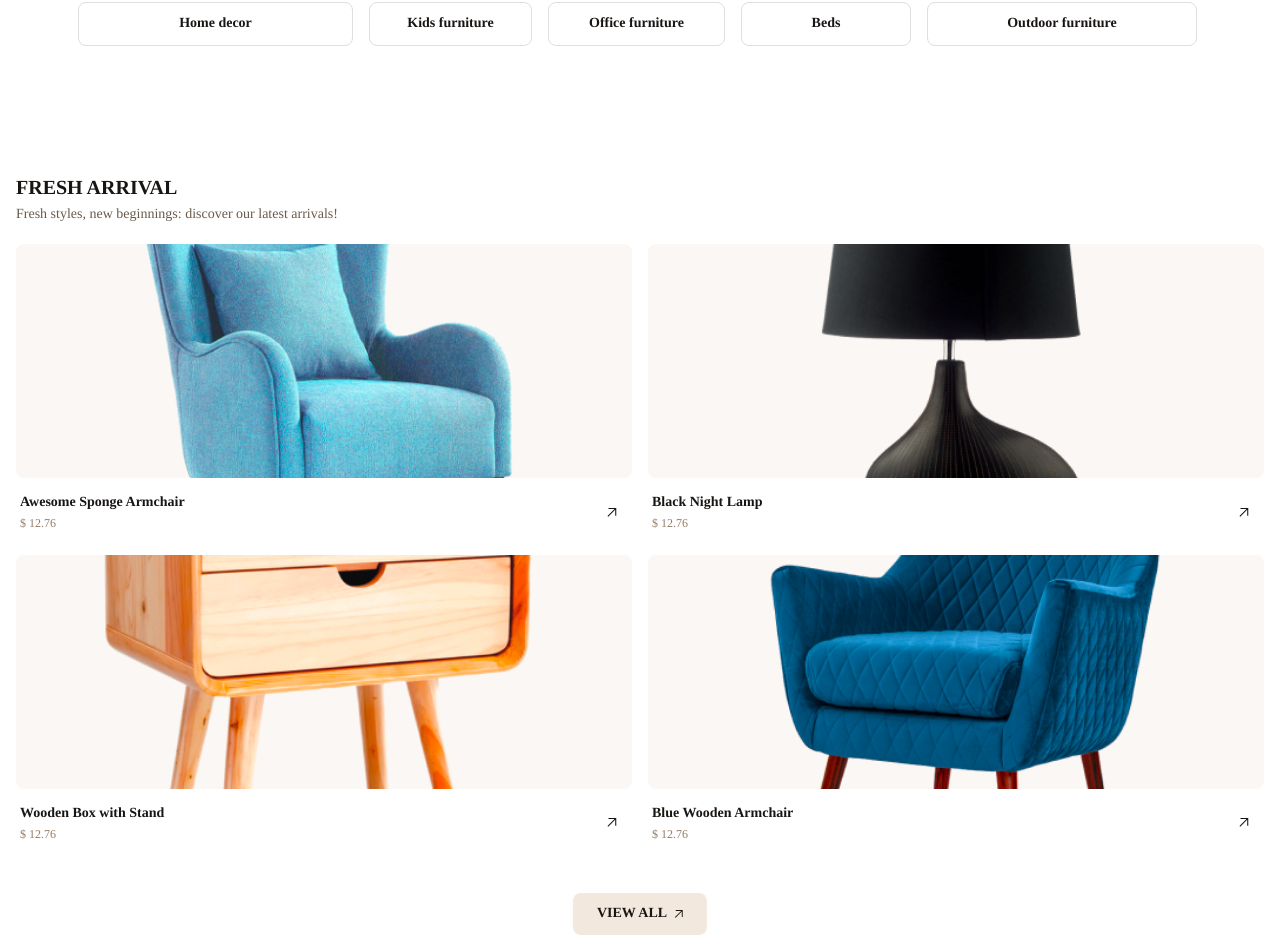
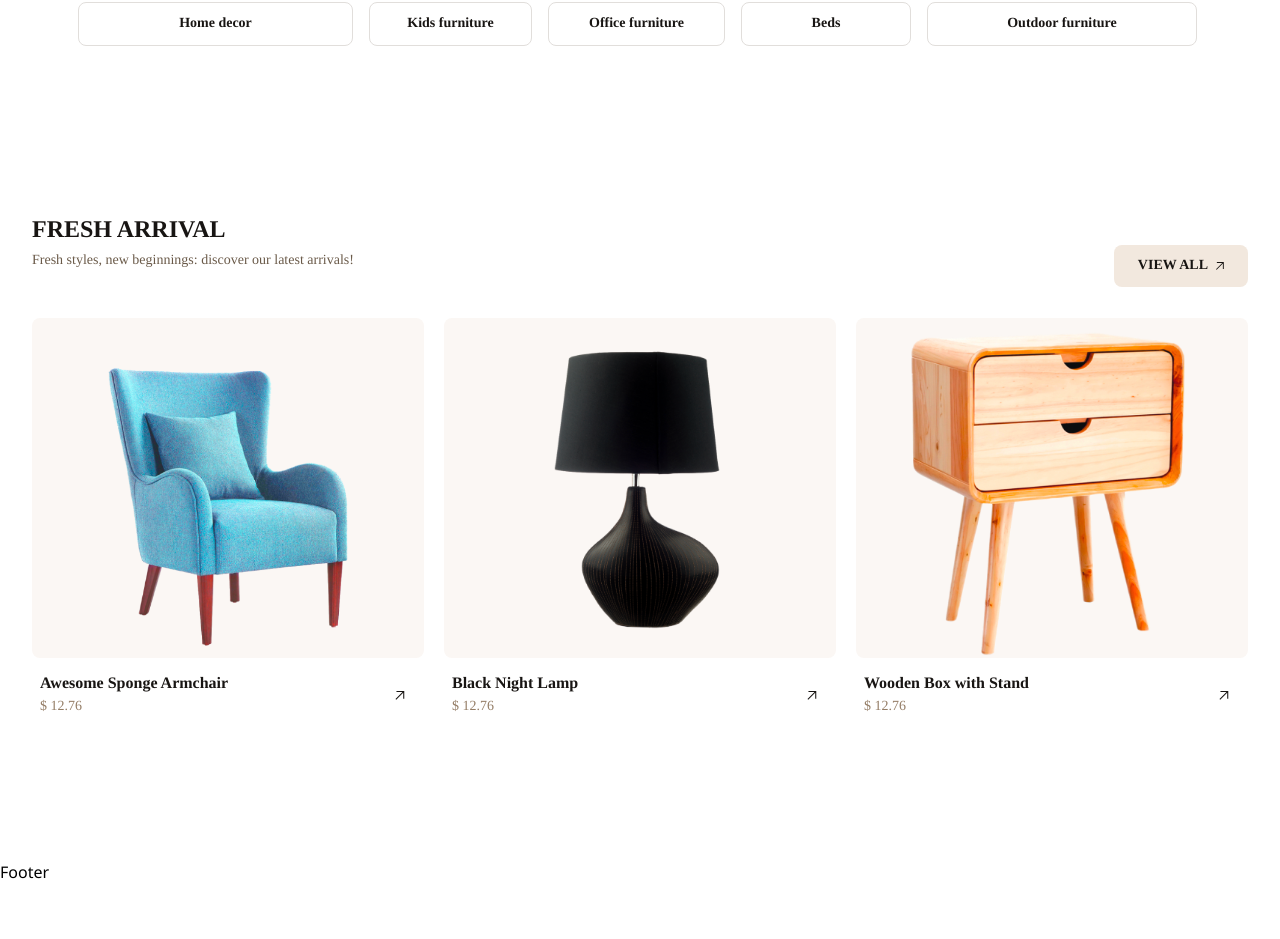
Before and after one commit to Edanriell/Decor, a Nuxt app in the folder Client/: page / in a window 1280 px wide. Shown: the part 1001-1940 px from the top of the page. After the commit the page ends 1885 px from the top, so only its background shows below. Built offline with nearby package versions, Linux system fonts and the light colour scheme.

Commit message:
fresh-arrival tablet

```diff
--- a/Client/app/pages/index.vue
+++ b/Client/app/pages/index.vue
@@ -144,11 +144,11 @@
 			</li>
 		</ol>
 	</section>
-	<section class="relative pt-8 pb-8 pl-4 pr-4">
-		<header>
-			<div class="flex flex-col mb-5">
+	<section class="relative pt-8 pb-8 pl-4 pr-4 md:pt-18 md:pl-8 md:pr-8 md:pb-18">
+		<header class="md:flex md:flex-row md:items-center md:justify-between">
+			<div class="flex flex-col mb-5 md:mb-12">
 				<h2
-					class="mb-1 font-[Urbanist] font-semibold text-[1.25rem] leading-[1.4] uppercase text-(--colors-texts-text---high-emphasis)"
+					class="mb-1 font-[Urbanist] font-semibold text-[1.25rem] leading-[1.4] uppercase text-(--colors-texts-text---high-emphasis) md:text-[1.5rem]"
 				>
 					Fresh arrival
 				</h2>
@@ -159,7 +159,7 @@
 				</p>
 			</div>
 			<NuxtLink
-				class="absolute bottom-0 left-[50%] translate-x-[-50%] inline-flex flex-row items-center rounded-lg gap-2 px-6 py-3 bg-(--colors-surface-surface---medium) cursor-pointer"
+				class="absolute bottom-0 left-[50%] translate-x-[-50%] inline-flex flex-row items-center rounded-lg gap-2 px-6 py-3 bg-(--colors-surface-surface---medium) cursor-pointer md:relative md:translate-x-[unset] md:left-[unset] md:bottom-[unset]"
 				to="/"
 			>
 				<span
@@ -176,12 +176,12 @@
 				</svg>
 			</NuxtLink>
 		</header>
-		<ol class="grid grid-cols-2 gap-x-4 gap-y-6 pb-15.5">
-			<li v-for="item in freshArrival" :key="item.name">
-				<article class="flex flex-col gap-4">
-					<div class="relative rounded-lg bg-(--colors-surface-surface---light) w-full h-58.5">
+		<ol class="grid grid-cols-2 gap-x-4 gap-y-6 pb-15.5 md:grid-cols-3 md:gap-x-5 md:gap-y-[unset] md:pb-18">
+			<li v-for="(item, index) in freshArrival" :key="item.name">
+				<article :class="['flex flex-col gap-4', index >= 3 && 'md:hidden']">
+					<div class="relative rounded-lg bg-(--colors-surface-surface---light) w-full h-58.5 md:h-85">
 						<NuxtPicture
-							:img-attrs="{ class: 'w-full h-full object-cover' }"
+							:img-attrs="{ class: ['w-full h-full object-cover'] }"
 							:src="item.image"
 							alt="Modern interior"
 							class="absolute inset-0 w-full h-full z-[1]"
@@ -190,16 +190,16 @@
 							quality="100"
 						/>
 					</div>
-					<footer class="pl-1 pr-1">
+					<footer class="pl-1 pr-1 md:pl-2 md:pr-2">
 						<NuxtLink :to="item.route" class="flex flex-row items-center justify-between">
 							<div class="flex flex-col gap-1">
 								<h3
-									class="font-[Urbanist] font-semibold text-[0.875rem] leading-[1.3] text-(--colors-texts-text---high-emphasis)"
+									class="font-[Urbanist] font-semibold text-[0.875rem] leading-[1.3] text-(--colors-texts-text---high-emphasis) max-w-30 truncate md:text-[1rem] md:leading-[1.28] md:max-w-47.5"
 								>
 									{{ item.name }}
 								</h3>
 								<small
-									class="font-[Urbanist] font-medium text-[0.75rem] leading-[1.2] capitalize text-(--colors-texts-text---low-emphasis)"
+									class="font-[Urbanist] font-medium text-[0.75rem] leading-[1.2] capitalize text-(--colors-texts-text---low-emphasis) md:text-[0.875rem] md:leading-[1.3]"
 									>$ {{ item.price }}</small
 								>
 							</div>
```
Also changed, not shown: 1 other file (tests, documents, lock files or other folders).
